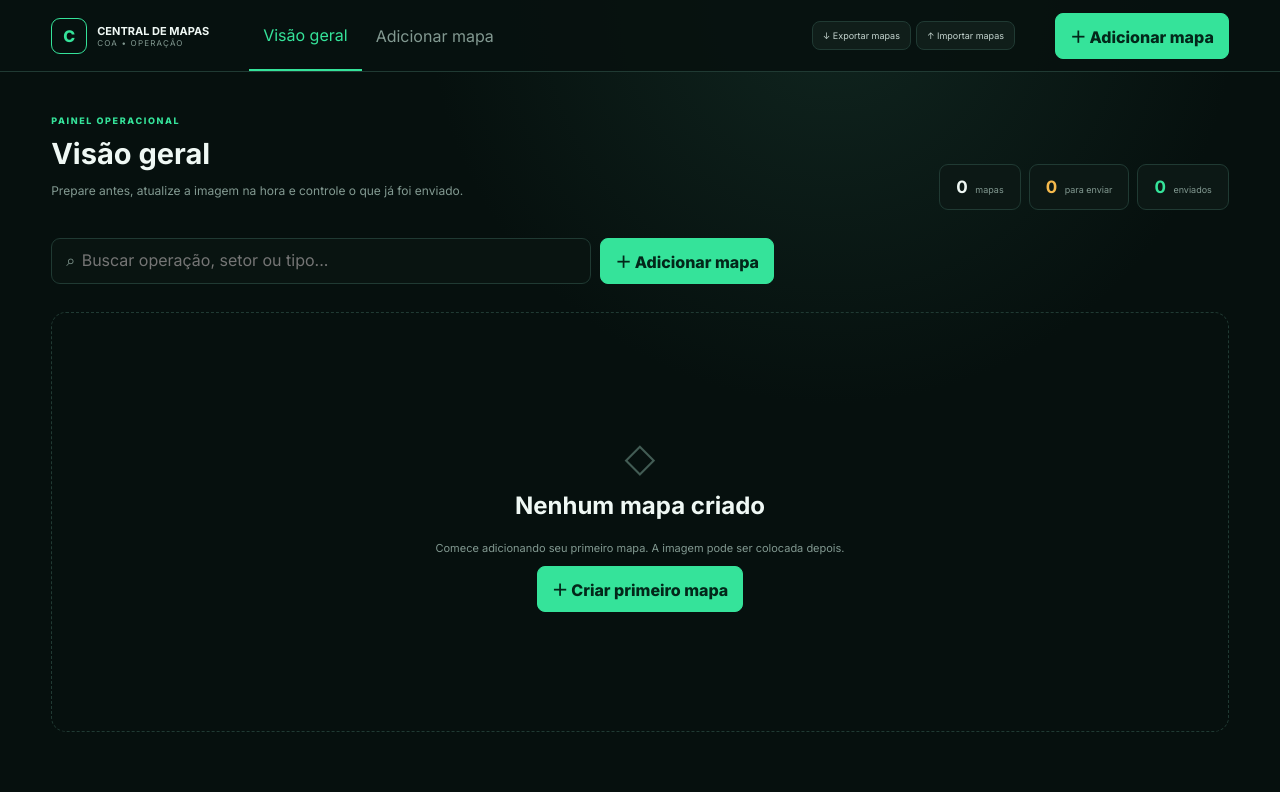
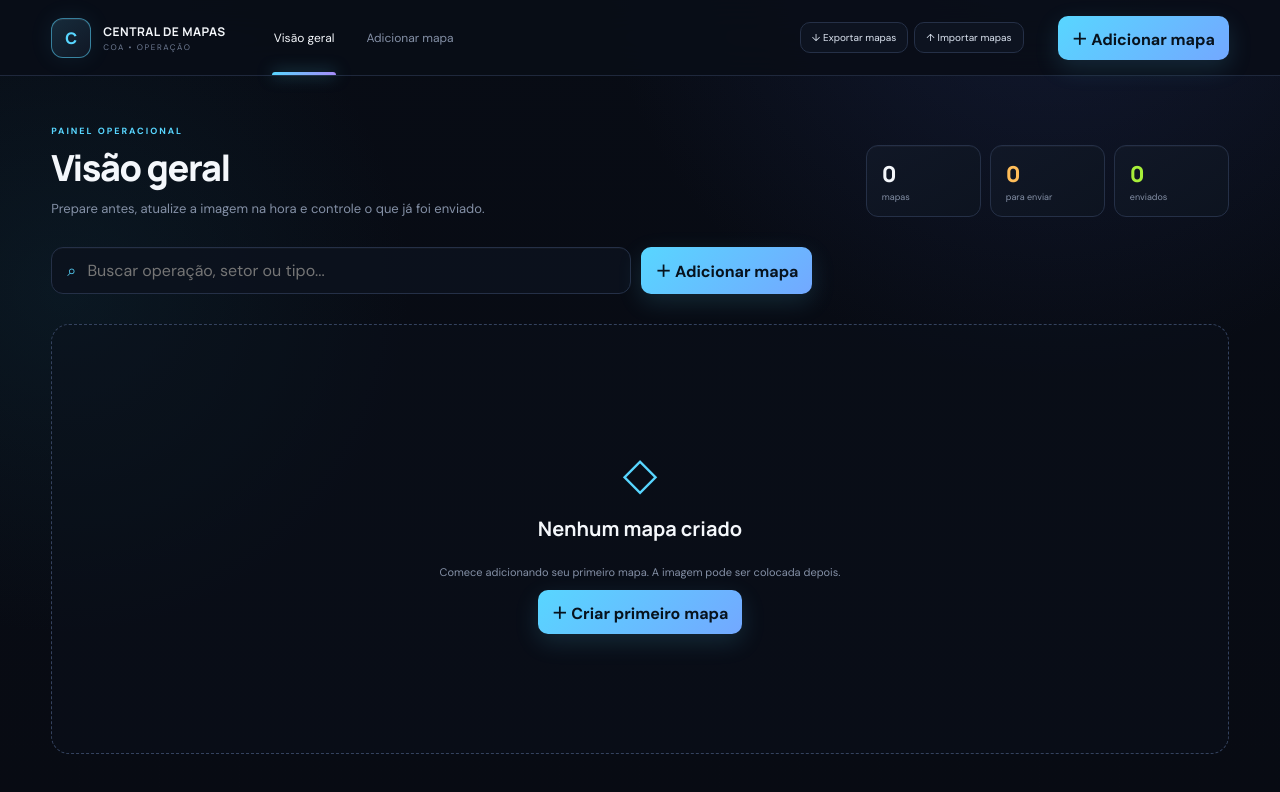
Before and after one commit to ruandevsabe123/central-mapas-analiticos, a React (Vite) app: page / in a window 1280 px wide. Shown: the top 792 px of the page. Built offline with nearby package versions, Linux system fonts and the light colour scheme.

Commit message:
style: renovar interface da central operacional

```diff
--- a/src/Overview.css
+++ b/src/Overview.css
@@ -1,13 +1,19 @@
+@import url("https://fonts.googleapis.com/css2?family=DM+Sans:wght@400;500;600;700&family=Manrope:wght@600;700;800&display=swap");
 :root {
-  --bg: #06100e;
-  --panel: #0c1815;
-  --panel2: #101f1b;
-  --line: #203a33;
-  --text: #eff8f4;
-  --muted: #829991;
-  --green: #35e39a;
-  --yellow: #f5b94c;
-  --red: #ef6868;
+  --bg: #070a12;
+  --surface: #0d121e;
+  --surface2: #121a29;
+  --surface3: #182234;
+  --line: #253047;
+  --line2: #34425e;
+  --text: #f4f7fb;
+  --muted: #8490a6;
+  --cyan: #58d6ff;
+  --lime: #a8ef3a;
+  --amber: #ffbd59;
+  --red: #ff6577;
+  --purple: #a78bfa;
+  --shadow: 0 18px 50px #0006;
 }
 * {
   box-sizing: border-box;
@@ -16,7 +22,7 @@ body {
   margin: 0;
   background: var(--bg);
   color: var(--text);
-  font-family: Inter, system-ui, sans-serif;
+  font-family: "DM Sans", system-ui, sans-serif;
 }
 button,
 input,
@@ -24,26 +30,41 @@ select,
 textarea {
   font: inherit;
 }
+button {
+  border: 1px solid var(--line);
+  background: var(--surface2);
+  color: #dce4f1;
+  padding: 10px 14px;
+  border-radius: 10px;
+  cursor: pointer;
+  transition: 0.18s ease;
+}
+button:hover {
+  border-color: var(--line2);
+  background: var(--surface3);
+  transform: translateY(-1px);
+}
+button:active {
+  transform: translateY(0);
+}
 .central {
   min-height: 100vh;
-  background: radial-gradient(circle at 65% 0, #10251f, transparent 35%);
-}
-button {
-  border: 1px solid var(--line);
-  background: #101e1a;
-  color: #c4d4cf;
-  padding: 10px 14px;
-  border-radius: 8px;
-  cursor: pointer;
+  background:
+    radial-gradient(circle at 82% -10%, #23305f66, transparent 33%),
+    radial-gradient(circle at 5% 35%, #123a4a44, transparent 26%),
+    linear-gradient(#080c15ee, #080b13f5),
+    repeating-linear-gradient(90deg, transparent 0 79px, #ffffff05 80px),
+    repeating-linear-gradient(0deg, transparent 0 79px, #ffffff05 80px);
 }
 .topbar {
-  height: 72px;
-  padding: 0 4vw;
-  border-bottom: 1px solid var(--line);
+  height: 76px;
+  padding: 0 max(26px, 4vw);
+  border-bottom: 1px solid #253047cc;
   display: flex;
   align-items: center;
-  gap: 40px;
-  background: #07110ff0;
+  gap: 34px;
+  background: #090e18e8;
+  backdrop-filter: blur(18px);
   position: sticky;
   top: 0;
   z-index: 20;
@@ -51,140 +72,178 @@ button {
 .logo {
   display: flex;
   align-items: center;
-  gap: 10px;
+  gap: 12px;
 }
 .logo > span {
-  width: 36px;
-  height: 36px;
+  width: 40px;
+  height: 40px;
   display: grid;
   place-items: center;
-  border: 1px solid var(--green);
-  border-radius: 9px;
-  color: var(--green);
+  border: 1px solid #58d6ff88;
+  border-radius: 12px;
+  background: linear-gradient(145deg, #162b3b, #101725);
+  color: var(--cyan);
+  font-family: Manrope;
   font-weight: 800;
+  box-shadow:
+    inset 0 1px #ffffff12,
+    0 0 24px #58d6ff16;
 }
 .logo b,
 .logo small {
   display: block;
 }
 .logo b {
-  font-size: 11px;
+  font-family: Manrope;
+  font-size: 12px;
+  letter-spacing: 0.04em;
 }
 .logo small {
   font-size: 8px;
-  color: var(--muted);
-  letter-spacing: 0.15em;
+  color: #6f7c94;
+  letter-spacing: 0.2em;
+  margin-top: 2px;
 }
 .topbar nav {
   display: flex;
   align-self: stretch;
+  gap: 4px;
 }
 .topbar nav button {
   border: 0;
   border-radius: 0;
   background: transparent;
   color: var(--muted);
+  font-size: 12px;
+  padding: 0 14px;
+  position: relative;
 }
 .topbar nav button.active {
-  color: var(--green);
-  border-bottom: 2px solid var(--green);
+  color: var(--text);
+}
+.topbar nav button.active:after {
+  content: "";
+  position: absolute;
+  height: 3px;
+  left: 12px;
+  right: 12px;
+  bottom: 0;
+  border-radius: 3px 3px 0 0;
+  background: linear-gradient(90deg, var(--cyan), var(--purple));
+  box-shadow: 0 0 15px #58d6ff88;
 }
 .newButton,
 .finishButton {
-  background: var(--green);
-  border-color: var(--green);
-  color: #03271a;
+  background: linear-gradient(135deg, var(--cyan), #73a8ff);
+  border: 0;
+  color: #07121d;
   font-weight: 800;
+  box-shadow: 0 8px 24px #58d6ff25;
 }
-.topbar > .newButton {
-  margin-left: auto;
+.newButton:hover,
+.finishButton:hover {
+  filter: brightness(1.08);
+  box-shadow: 0 10px 30px #58d6ff38;
 }
 .backupActions {
   display: flex;
-  gap: 5px;
+  gap: 6px;
   margin-left: auto;
 }
 .backupActions button {
-  font-size: 9px;
-  padding: 8px 10px;
+  font-size: 10px;
+  padding: 8px 11px;
+  background: #101725aa;
 }
 .topbar > .newButton {
   margin-left: 0;
 }
 .workspace {
-  max-width: 1500px;
+  max-width: 1540px;
   margin: auto;
-  padding: 36px 4vw;
+  padding: 42px max(24px, 4vw) 70px;
 }
 .kicker {
-  color: var(--green);
+  color: var(--cyan);
   font-size: 9px;
   font-weight: 800;
-  letter-spacing: 0.18em;
+  letter-spacing: 0.22em;
 }
 .overviewHead {
   display: flex;
   justify-content: space-between;
-  align-items: end;
+  align-items: flex-end;
 }
 .overviewHead h1,
 .formHead h1 {
-  font-size: 29px;
-  margin: 8px 0;
+  font: 800 36px/1.05 Manrope;
+  margin: 10px 0 8px;
+  letter-spacing: -0.04em;
 }
 .overviewHead p,
 .formHead p {
   color: var(--muted);
-  font-size: 12px;
+  font-size: 13px;
+  margin-bottom: 0;
 }
 .overviewStats {
   display: flex;
-  gap: 8px;
+  gap: 9px;
 }
 .overviewStats span {
-  background: var(--panel);
+  min-width: 115px;
+  background: linear-gradient(145deg, #111827dd, #0d1420dd);
   border: 1px solid var(--line);
-  padding: 12px 16px;
-  border-radius: 9px;
+  padding: 13px 15px;
+  border-radius: 12px;
   color: var(--muted);
   font-size: 9px;
+  box-shadow: inset 0 1px #ffffff08;
 }
 .overviewStats b {
+  display: block;
   color: var(--text);
-  font-size: 17px;
-  margin-right: 5px;
+  font: 800 22px Manrope;
+  margin-bottom: 2px;
 }
 .overviewStats .readyStat b {
-  color: var(--yellow);
+  color: var(--amber);
 }
 .overviewStats .sentStat b {
-  color: var(--green);
+  color: var(--lime);
 }
 .overviewTools {
   display: flex;
-  gap: 9px;
-  margin: 28px 0;
+  gap: 10px;
+  margin: 30px 0;
 }
 .overviewTools label {
   flex: 1;
-  max-width: 540px;
+  max-width: 580px;
   border: 1px solid var(--line);
-  background: #091411;
-  padding: 10px 14px;
-  border-radius: 9px;
-  color: var(--muted);
+  background: #0c121ddd;
+  padding: 11px 15px;
+  border-radius: 12px;
+  color: var(--cyan);
+  box-shadow: inset 0 1px #ffffff06;
+}
+.overviewTools label:focus-within {
+  border-color: #58d6ff77;
+  box-shadow: 0 0 0 3px #58d6ff0c;
 }
 .overviewTools input {
-  width: 90%;
+  width: 92%;
   border: 0;
   outline: 0;
   background: transparent;
   color: var(--text);
+  margin-left: 5px;
 }
 .firstMap {
-  min-height: 420px;
-  border: 1px dashed var(--line);
-  border-radius: 15px;
+  min-height: 430px;
+  border: 1px dashed #34425e;
+  border-radius: 18px;
+  background: #0c121c77;
   display: flex;
   align-items: center;
   justify-content: center;
@@ -192,26 +251,31 @@ button {
   color: var(--muted);
 }
 .firstMap > span {
-  font-size: 40px;
-  color: #425c54;
+  font-size: 45px;
+  color: var(--cyan);
 }
 .firstMap h2 {
+  font: 700 20px Manrope;
   color: var(--text);
-  margin: 10px;
+  margin: 12px;
 }
 .firstMap p {
   font-size: 11px;
 }
 .groups {
   display: grid;
-  gap: 28px;
+  gap: 13px;
 }
 .operationGroup {
   border: 1px solid var(--line);
-  background: var(--panel);
-  border-radius: 12px;
-  padding: 0;
+  background: linear-gradient(145deg, #0e1521ee, #0b111bee);
+  border-radius: 15px;
   overflow: hidden;
+  box-shadow: 0 8px 30px #0002;
+}
+.operationGroup.open {
+  border-color: #34445f;
+  box-shadow: var(--shadow);
 }
 .groupTitle {
   display: flex;
@@ -219,93 +283,124 @@ button {
   align-items: center;
   margin: 0;
   width: 100%;
-  padding: 17px 19px;
+  padding: 18px 20px;
   border: 0;
   border-radius: 0;
   background: transparent;
   text-align: left;
 }
 .groupTitle:hover {
-  background: #10201b;
+  background: linear-gradient(90deg, #142236cc, #111a29aa);
+  transform: none;
+}
+.groupTitle > div {
+  position: relative;
+  padding-left: 14px;
+}
+.groupTitle > div:before {
+  content: "";
+  position: absolute;
+  left: 0;
+  top: 2px;
+  bottom: 2px;
+  width: 3px;
+  border-radius: 4px;
+  background: linear-gradient(var(--cyan), var(--purple));
+}
+.groupTitle span {
+  font-size: 8px;
+  color: var(--cyan);
+  letter-spacing: 0.18em;
+}
+.groupTitle h2 {
+  margin: 4px 0 0;
+  font: 700 17px Manrope;
+  letter-spacing: -0.02em;
 }
 .groupTitle small {
   display: block;
   color: var(--muted);
-  font-size: 8px;
-  margin-top: 5px;
-}
-.groupTitle b i {
-  font-style: normal;
-  color: var(--green);
-  margin-left: 12px;
-}
-.operationGroup.open {
-  padding-bottom: 14px;
-}
-.operationGroup .mapGrid {
-  padding: 0 14px;
-}
-.groupTitle span {
-  font-size: 8px;
-  color: var(--green);
-  letter-spacing: 0.15em;
-}
-.groupTitle h2 {
-  margin: 4px 0 0;
-  font-size: 19px;
+  font-size: 9px;
+  margin-top: 7px;
 }
 .sectorHighlight {
   display: inline-block;
-  margin-top: 8px;
+  margin-top: 9px;
   padding: 5px 9px;
-  border-radius: 6px;
-  background: #123a2d;
-  border: 1px solid #287156;
-  color: var(--green);
-  font-size: 9px;
+  border-radius: 20px;
+  background: #18243a;
+  border: 1px solid #365070;
+  color: #9de6ff;
+  font-size: 8px;
   letter-spacing: 0.12em;
-}
-.operationGroup.open .sectorHighlight {
-  box-shadow: 0 0 18px #35e39a15;
 }
 .groupTitle > b {
   color: var(--muted);
   font-size: 10px;
+  font-weight: 600;
+}
+.groupTitle b i {
+  display: inline-grid;
+  place-items: center;
+  width: 27px;
+  height: 27px;
+  border-radius: 8px;
+  background: #182234;
+  font-style: normal;
+  color: var(--cyan);
+  margin-left: 13px;
+}
+.operationGroup .mapGrid {
+  padding: 0 14px 15px;
 }
 .mapGrid {
   display: grid;
-  grid-template-columns: repeat(auto-fill, minmax(320px, 1fr));
-  gap: 12px;
+  grid-template-columns: repeat(auto-fill, minmax(325px, 1fr));
+  gap: 13px;
 }
 .mapCardNew {
   border: 1px solid var(--line);
-  background: var(--panel);
-  border-radius: 13px;
+  background: linear-gradient(160deg, #111927, #0c131e);
+  border-radius: 15px;
+  overflow: hidden;
+  transition: 0.2s ease;
+  box-shadow: 0 10px 30px #00025;
+}
+.mapCardNew:hover {
+  border-color: #3a4b68;
+  transform: translateY(-2px);
+  box-shadow: 0 18px 45px #0005;
+}
+.mapCardNew.sent {
+  opacity: 0.58;
+  border-color: #334833;
+}
+.mapCardNew:focus {
+  outline: 2px solid var(--cyan);
+  outline-offset: 3px;
+}
+.mapImage {
+  height: 195px;
+  background: #080d15;
+  position: relative;
   overflow: hidden;
 }
-.mapCardNew.sent {
-  opacity: 0.65;
-  border-color: #2a604f;
-}
-.mapImage {
-  height: 185px;
-  background: #07100e;
-  position: relative;
+.mapImage:after {
+  content: "";
+  position: absolute;
+  inset: auto 0 0;
+  height: 55px;
+  background: linear-gradient(transparent, #0a101bbb);
+  pointer-events: none;
 }
 .mapImage img {
   width: 100%;
   height: 100%;
   object-fit: cover;
+  transition: 0.25s;
 }
-.mapImage > label {
-  height: 100%;
-  display: flex;
-  align-items: center;
-  justify-content: center;
-  flex-direction: column;
-  gap: 7px;
-  color: var(--muted);
-  cursor: pointer;
+.mapCardNew:hover .mapImage img {
+  transform: scale(1.015);
 }
 .pasteEmpty {
   height: 100%;
@@ -313,105 +408,70 @@ button {
   align-items: center;
   justify-content: center;
   flex-direction: column;
-  gap: 7px;
+  gap: 8px;
   color: var(--muted);
+  background: radial-gradient(circle, #15243a 0, transparent 60%);
 }
 .pasteEmpty > span {
-  font-size: 26px;
-  color: var(--green);
+  font-size: 28px;
+  color: var(--cyan);
 }
 .pasteEmpty > b {
-  font-size: 10px;
+  font-size: 11px;
+  color: #b9c4d6;
 }
 .pasteEmpty > small {
   font-size: 8px;
 }
 .pasteEmpty > button {
-  color: var(--green);
-  border-color: #2b7056;
-  background: #102c22;
-}
-.mapCardNew:focus {
-  outline: 2px solid var(--green);
-  outline-offset: 2px;
-}
-.pasteImageButton {
-  width: 100%;
-  margin-top: 7px;
-  color: var(--green);
-  font-size: 9px;
-}
-.pasteDraftButton {
-  margin-top: 8px;
-  color: var(--green);
-  border-color: #2b7056;
-}
-.generateArea {
-  margin-top: 8px;
-  padding: 10px;
-  border: 1px solid #345046;
-  background: #0a1512;
-  border-radius: 8px;
-}
-.generateArea > span {
-  display: block;
-  color: var(--muted);
-  font-size: 8px;
-  text-transform: uppercase;
-  letter-spacing: 0.1em;
-  margin-bottom: 7px;
-}
-.generateArea > div {
-  display: grid;
-  grid-template-columns: 1fr 1fr;
-  gap: 6px;
-}
-.generateArea button {
-  color: var(--green);
-  font-size: 9px;
-  padding: 8px;
-}
-.mapImage label span {
-  font-size: 27px;
-  color: var(--green);
-}
-.mapImage label b {
-  font-size: 10px;
-}
-.mapImage label small {
-  font-size: 8px;
+  color: var(--cyan);
+  border-color: #315875;
+  background: #102337;
 }
 .status {
   position: absolute;
-  left: 10px;
+  z-index: 2;
+  left: 11px;
   bottom: 10px;
-  background: #07100ee8;
-  padding: 6px 8px;
-  border-radius: 5px;
+  padding: 6px 9px;
+  border-radius: 20px;
   font-size: 8px;
   font-weight: 800;
+  letter-spacing: 0.05em;
+  background: #080d15e8;
+  backdrop-filter: blur(8px);
 }
-.readyStatus,
+.readyStatus {
+  color: var(--cyan);
+  border: 1px solid #58d6ff44;
+}
 .sentStatus {
-  color: var(--green);
+  color: var(--lime);
+  border: 1px solid #a8ef3a44;
 }
 .waitingStatus {
-  color: var(--yellow);
+  color: var(--amber);
+  border: 1px solid #ffbd5944;
 }
 .mapInfo {
-  padding: 16px;
+  padding: 17px;
 }
 .mapTitle {
   display: flex;
   justify-content: space-between;
+  gap: 12px;
 }
-.mapTitle span {
-  color: var(--green);
+.mapTitle > div {
+  min-width: 0;
+}
+.mapTitle > div > span {
+  color: #75cceb;
   font-size: 8px;
+  letter-spacing: 0.05em;
 }
 .mapTitle h3 {
-  margin: 5px 0;
-  font-size: 16px;
+  margin: 6px 0;
+  font: 700 17px Manrope;
 }
 .cardMapType {
   display: flex;
@@ -420,58 +480,71 @@ button {
   flex-wrap: wrap;
 }
 .areaKind {
-  font-size: 7px;
+  font: 700 7px Manrope;
   letter-spacing: 0.1em;
-  padding: 4px 6px;
-  border-radius: 5px;
-  border: 1px solid #2b6c55;
-  background: #113127;
-  color: var(--green);
+  padding: 4px 7px;
+  border-radius: 20px;
+  border: 1px solid #5367a4;
+  background: #1b2544;
+  color: #b8c7ff;
 }
 .areaKind.total {
   border-color: #8a6524;
-  background: #342812;
-  color: var(--yellow);
+  background: #372a15;
+  color: var(--amber);
 }
 .mapTitle p {
   margin: 0;
   color: var(--muted);
   font-size: 10px;
 }
+.cardManage {
+  display: flex;
+  gap: 5px;
+}
 .mapTitle button {
   padding: 6px 9px;
   font-size: 9px;
 }
-.cardManage {
-  display: flex;
-  gap: 5px;
-}
 .cardManage .quickDelete {
   color: var(--red);
-  border-color: #502b2b;
-}
-.cardManage .quickDelete:hover {
-  background: #321717;
+  border-color: #572f3d;
+  background: #24131a;
 }
 .mapInfo pre,
 .legendLive pre {
   white-space: pre-wrap;
-  font: inherit;
-  background: #07100e;
-  border: 1px solid var(--line);
-  padding: 12px;
-  border-radius: 7px;
-  color: #dceae5;
-  font-size: 10px;
-  line-height: 1.6;
+  font: 500 10px/1.65 "DM Sans";
+  background: #080d15;
+  border: 1px solid #202b3f;
+  padding: 13px;
+  border-radius: 9px;
+  color: #dfe7f3;
 }
 .cardButtons {
   display: grid;
   grid-template-columns: 1fr 1fr;
-  gap: 6px;
+  gap: 7px;
+}
+.cardButtons button:first-child {
+  border-color: #315875;
+  color: var(--cyan);
+}
+.cardButtons button:nth-child(2) {
+  background: #18243a;
+  color: #e7effd;
 }
 .cardButtons button:disabled {
-  opacity: 0.35;
+  opacity: 0.3;
+  cursor: not-allowed;
+}
+.pasteImageButton {
+  width: 100%;
+  margin-top: 8px;
+  color: var(--cyan);
+  font-size: 9px;
+  background: #0d1c2b;
+  border-color: #29465f;
 }
 .replaceImage {
   display: block;
@@ -481,67 +554,111 @@ button {
   padding: 9px;
   cursor: pointer;
 }
+.generateArea {
+  margin-top: 8px;
+  padding: 10px;
+  border: 1px solid #29354a;
+  background: #090f18;
+  border-radius: 10px;
+}
+.generateArea > span {
+  display: block;
+  color: #728097;
+  font-size: 8px;
+  text-transform: uppercase;
+  letter-spacing: 0.12em;
+  margin-bottom: 7px;
+}
+.generateArea > div {
+  display: grid;
+  grid-template-columns: 1fr 1fr;
+  gap: 6px;
+}
+.generateArea button {
+  color: #c3b5ff;
+  border-color: #443a71;
+  background: #17152a;
+  font-size: 9px;
+  padding: 8px;
+}
 .sentToggle {
   width: 100%;
-  color: var(--yellow);
+  color: var(--amber);
   font-size: 9px;
+  margin-top: 1px;
 }
 .sentToggle.done {
-  color: var(--green);
-  background: #112a21;
+  color: var(--lime);
+  background: #142217;
+  border-color: #3d622f;
 }
 .formHead {
   display: flex;
-  align-items: start;
+  align-items: flex-start;
   gap: 20px;
-  margin-bottom: 25px;
+  margin-bottom: 28px;
 }
 .formHead > button {
-  margin-top: 4px;
+  margin-top: 3px;
+}
+.pasteDraftButton {
+  margin-top: 10px;
+  color: var(--cyan);
+  border-color: #315875;
+  background: #102337;
 }
 .formLayout {
   display: grid;
-  grid-template-columns: minmax(560px, 1fr) 360px;
-  gap: 16px;
+  grid-template-columns: minmax(560px, 1fr) 380px;
+  gap: 18px;
   align-items: start;
 }
 .definition,
 .legendLive {
-  background: var(--panel);
+  background: linear-gradient(145deg, #101725, #0c121d);
   border: 1px solid var(--line);
-  border-radius: 14px;
-  padding: 24px;
+  border-radius: 16px;
+  padding: 26px;
+  box-shadow: var(--shadow);
 }
 .definition > h2,
 .fleets h2,
 .legendLive h2 {
-  font-size: 15px;
+  font: 700 16px Manrope;
 }
 .fields {
   display: grid;
   grid-template-columns: 1fr 1fr;
-  gap: 13px;
+  gap: 15px;
 }
 .fields label {
   font-size: 9px;
-  color: var(--muted);
+  color: #8c99ad;
+  letter-spacing: 0.04em;
 }
 .fields input,
 .fields select,
 .fleetLine input {
   display: block;
   width: 100%;
-  margin-top: 6px;
+  margin-top: 7px;
   border: 1px solid var(--line);
-  background: #07100e;
+  background: #090f18;
   color: var(--text);
-  padding: 11px;
-  border-radius: 7px;
+  padding: 12px;
+  border-radius: 9px;
+  outline: 0;
+}
+.fields input:focus,
+.fields select:focus,
+.fleetLine input:focus {
+  border-color: #58d6ff88;
+  box-shadow: 0 0 0 3px #58d6ff0b;
 }
 .fleets {
   border-top: 1px solid var(--line);
-  margin-top: 24px;
-  padding-top: 20px;
+  margin-top: 26px;
+  padding-top: 22px;
 }
 .fleets > div:first-child {
   display: flex;
@@ -554,42 +671,42 @@ button {
 .fleetLine {
   display: grid;
   grid-template-columns: 1.2fr 1fr 55px 34px;
-  gap: 6px;
-  margin-top: 7px;
+  gap: 7px;
+  margin-top: 8px;
   align-items: end;
 }
 .mediaButton {
-  color: var(--green);
+  color: var(--cyan);
   font-weight: 700;
+  background: #102337;
+  border-color: #315875;
 }
 .fleetLine span {
   color: var(--muted);
   font-size: 10px;
   padding-bottom: 11px;
 }
-.fleetLine > button:last-child {
+.fleetLine > button:last-child,
+.deleteMap {
   color: var(--red);
 }
 .finishBar {
   display: flex;
-  gap: 7px;
-  margin-top: 25px;
+  gap: 8px;
+  margin-top: 27px;
   border-top: 1px solid var(--line);
-  padding-top: 18px;
+  padding-top: 19px;
 }
 .finishBar span {
   flex: 1;
 }
-.deleteMap {
-  color: var(--red);
-}
 .legendLive {
   position: sticky;
-  top: 92px;
+  top: 96px;
 }
 .legendLive pre {
-  min-height: 170px;
-  margin-top: 15px;
+  min-height: 190px;
+  margin-top: 16px;
 }
 .legendLive small {
   color: var(--muted);
@@ -598,59 +715,63 @@ button {
 .padOverlay {
   position: fixed;
   inset: 0;
-  background: #020706df;
+  background: #04060bd9;
+  backdrop-filter: blur(8px);
   z-index: 100;
   display: grid;
   place-items: center;
 }
 .numberPad {
-  width: 370px;
-  background: var(--panel);
-  border: 1px solid #315c4e;
-  padding: 24px;
-  border-radius: 16px;
+  width: 380px;
+  background: linear-gradient(#121a29, #0c121d);
+  border: 1px solid #40506c;
+  padding: 25px;
+  border-radius: 18px;
+  box-shadow: 0 30px 100px #000b;
 }
 .numberPad > strong {
   display: block;
   text-align: center;
-  color: var(--green);
-  font-size: 38px;
-  margin: 18px;
+  color: var(--cyan);
+  font: 800 42px Manrope;
+  margin: 19px;
 }
 .digitKeys {
   display: grid;
   grid-template-columns: repeat(3, 1fr);
-  gap: 7px;
+  gap: 8px;
 }
 .digitKeys button {
-  font-size: 20px;
+  font: 700 20px Manrope;
   padding: 15px;
+  background: #151f30;
 }
 .padBottom {
   display: grid;
   grid-template-columns: 1fr 2fr;
-  gap: 7px;
-  margin-top: 8px;
+  gap: 8px;
+  margin-top: 9px;
 }
 .toastNew {
   position: fixed;
   right: 28px;
   bottom: 28px;
-  background: #15382c;
-  color: var(--green);
-  border: 1px solid #2c6d55;
+  background: #101e2c;
+  color: #bfefff;
+  border: 1px solid #36647e;
   padding: 13px 19px;
-  border-radius: 8px;
+  border-radius: 11px;
   z-index: 120;
+  box-shadow: var(--shadow);
 }
 .boot {
   min-height: 100vh;
   background: var(--bg);
   display: grid;
   place-items: center;
-  color: var(--green);
+  color: var(--cyan);
 }
-@media (max-width: 900px) {
+@media (max-width: 1000px) {
   .formLayout {
     grid-template-columns: 1fr;
   }
@@ -661,7 +782,7 @@ button {
     display: block;
   }
   .overviewStats {
-    margin-top: 16px;
+    margin-top: 18px;
   }
   .topbar nav {
     display: none;
@@ -670,9 +791,9 @@ button {
     display: none;
   }
 }
-@media (max-width: 600px) {
+@media (max-width: 640px) {
   .workspace {
-    padding: 24px 15px;
+    padding: 26px 15px;
   }
   .fields {
     grid-template-columns: 1fr;
@@ -680,11 +801,15 @@ button {
   .overviewStats {
     flex-wrap: wrap;
   }
+  .overviewStats span {
+    flex: 1;
+  }
   .mapGrid {
     grid-template-columns: 1fr;
   }
   .topbar {
     padding: 0 15px;
+    gap: 10px;
   }
   .logo div {
     display: none;
@@ -692,4 +817,20 @@ button {
   .fleetLine {
     grid-template-columns: 1fr 1fr;
   }
+  .groupTitle {
+    padding: 15px;
+  }
+  .groupTitle > b {
+    font-size: 0;
+  }
+  .groupTitle b i {
+    font-size: 10px;
+  }
+  .overviewTools {
+    flex-wrap: wrap;
+  }
+  .overviewTools label {
+    max-width: none;
+    width: 100%;
+  }
 }
```
